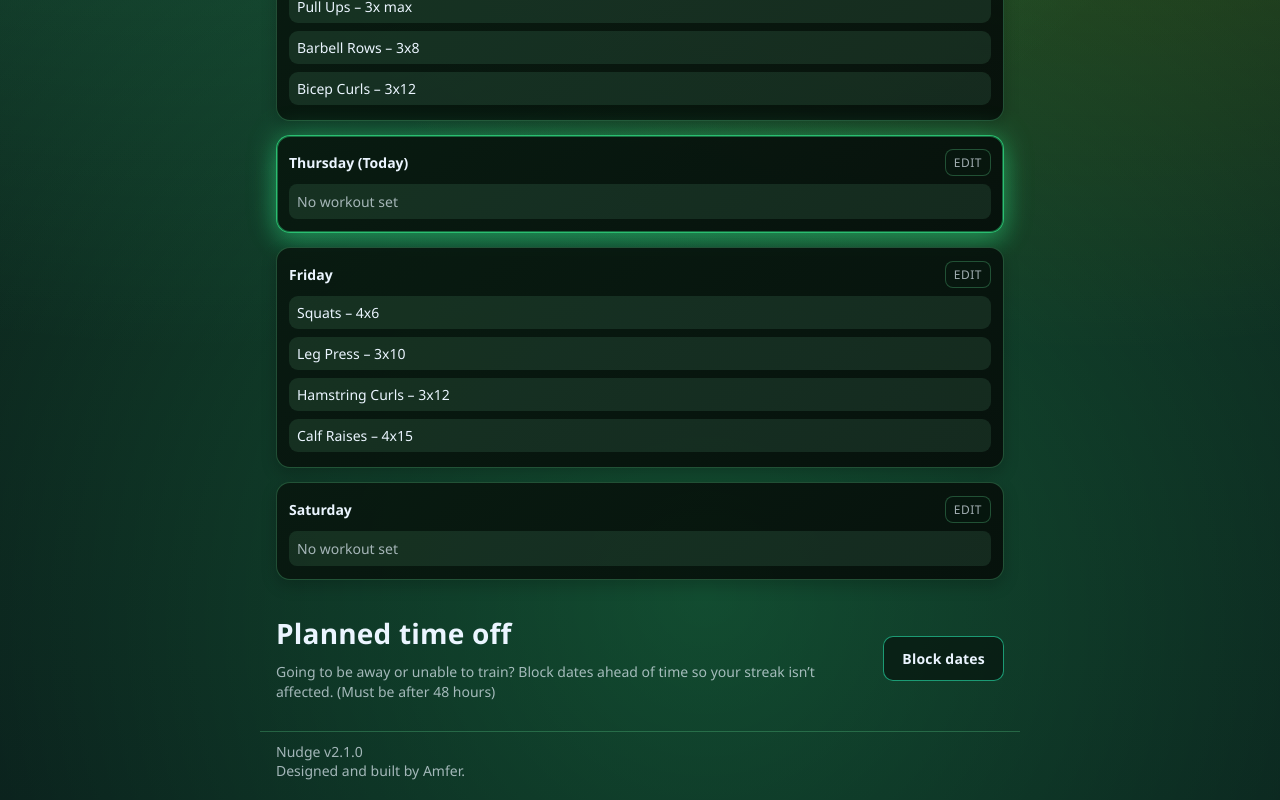
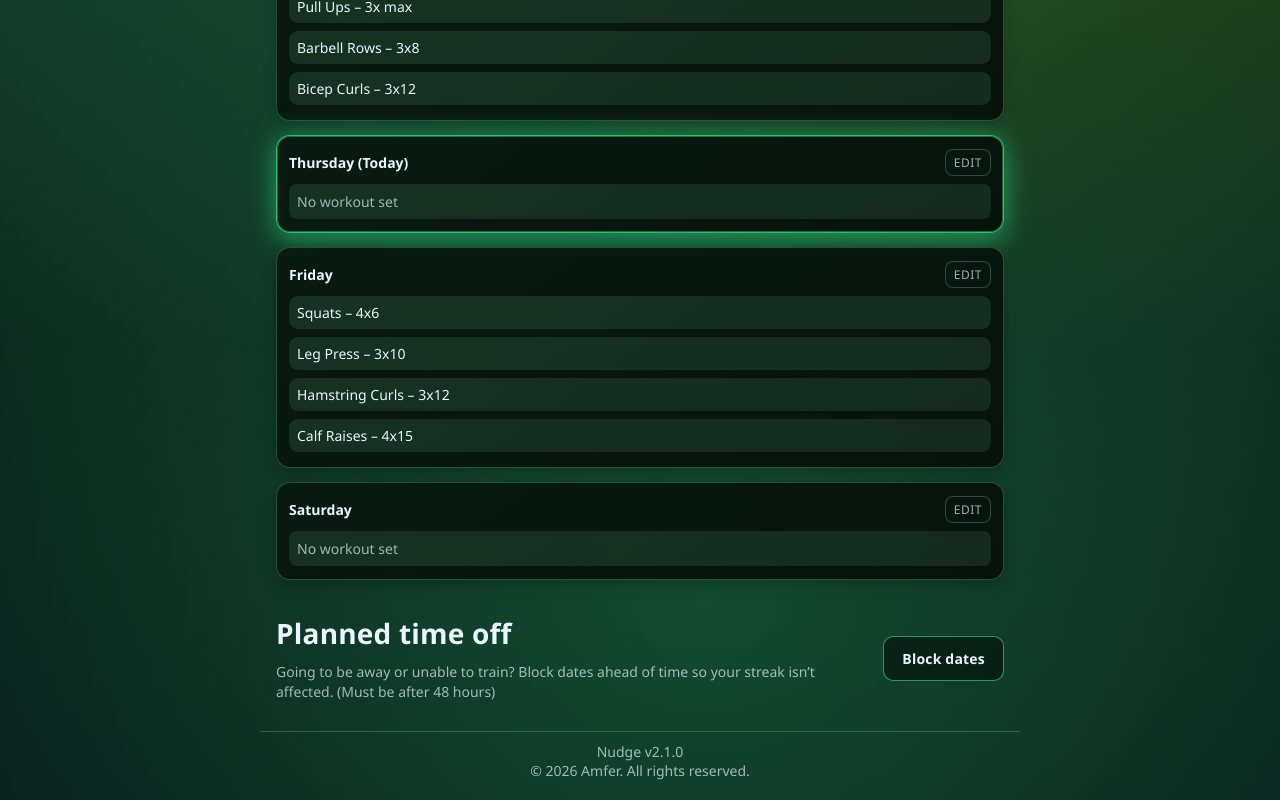
Before and after one commit to Amfer7/nudge, a React (Vite) app: page / in a window 1280 px wide. Shown: the part 1098-1898 px from the top of the page. Built offline with nearby package versions, Linux system fonts and the light colour scheme.

Commit message:
Fix footer copyright rendering and alignment

```diff
--- a/src/app/AppShell.jsx
+++ b/src/app/AppShell.jsx
@@ -113,7 +113,7 @@ function AppShell() {
       borderTop: "1px solid var(--border)",
       fontSize: "14px",
       color: "var(--text-muted)",
-      textAlign: "left",
+      textAlign: "center",
     },
   };
 
@@ -285,8 +285,8 @@ function AppShell() {
 
       <footer style={styles.footer}>
         {APP_NAME} {APP_VERSION}
-          <br />
-        Designed and built by Amfer.
+        <br />
+         {"\u00A9"} 2026 Amfer. All rights reserved.
       </footer>
      </main>
     </div>
```
